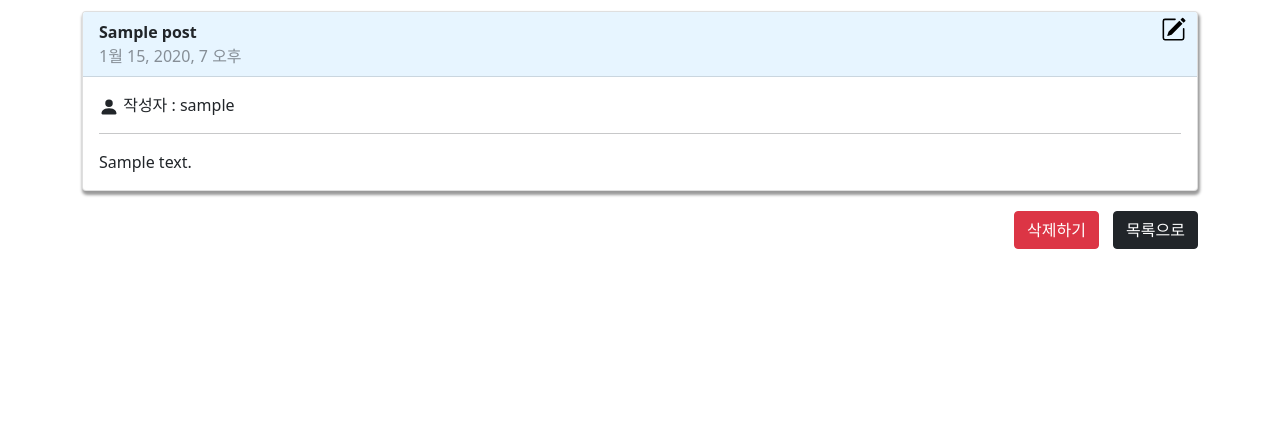
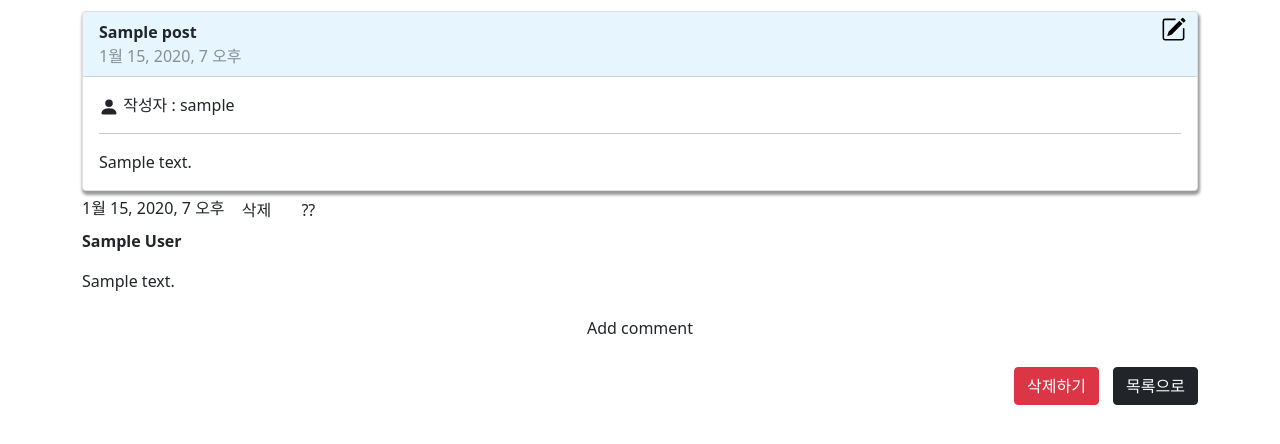
Before and after one commit to syoon0624/WebServiceProgramming, a Django app: page /blog/post/1/ in a window 1280 px wide. Shown: the part 195-639 px from the top of the page. Run offline with Django 3.2, Linux system fonts and the light colour scheme; tables that the repository leaves empty hold one stand-in row (values such as "Sample post"); some libraries are stand-ins or nearby versions.

Commit message:
feat: 댓글 기능 추가

```diff
--- a/blog/admin.py
+++ b/blog/admin.py
@@ -1,4 +1,6 @@
 from django.contrib import admin
-from .models import Post
+from .models import Post, Comment
+
 
 admin.site.register(Post)
+admin.site.register(Comment)
--- a/blog/models.py
+++ b/blog/models.py
@@ -18,3 +18,20 @@ class Post(models.Model):
 
     def __str__(self):
         return self.title
+
+    def approved_comments(self):
+      return self.comments.filter(approved_comment=True)
+
+class Comment(models.Model):
+    post = models.ForeignKey('blog.Post', on_delete=models.CASCADE, related_name='comments')
+    author = models.CharField(max_length=200)
+    text = models.TextField()
+    created_date = models.DateTimeField(default=timezone.now)
+    approved_comment = models.BooleanField(default=False)
+
+    def approve(self):
+        self.approved_comment = True
+        self.save()
+
+    def __str__(self):
+        return self.text
--- a/blog/templates/blog/post_detail.html
+++ b/blog/templates/blog/post_detail.html
@@ -33,7 +33,29 @@
       </div>
     </div>
   </div>
+
   </div>
+
+  {% for comment in post.comments.all %}
+    {% if user.is_authenticated or comment.approved_comment %}
+    <div class="comment">
+        <div class="date">
+            {{ comment.created_date }}
+            {% if comment.approved_comment %}
+                <a class="btn btn" href="{% url 'comment_remove' pk=comment.pk %}">삭제</a>
+                <a class="btn btn" href="{% url 'comment_approve' pk=comment.pk %}">??</a>
+            {% endif %}
+        </div>
+        <strong>{{ comment.author }}</strong>
+        <p>{{ comment.text|linebreaks }}</p>
+    </div>
+    {% endif %}
+  {% empty %}
+      <p>No comments here yet :(</p>
+  {% endfor %}
+
+  <a class="btn btn-default" href="{% url 'add_comment_to_post' pk=post.pk %}">Add comment</a>
+
 
   <div style="text-align: right;margin-top: 20px;">
     <a class="btn btn-danger" style="margin-right: 10px; color: white;"  data-toggle="modal" data-target="#delete_modal">삭제하기</a>
--- a/blog/templates/blog/post_list.html
+++ b/blog/templates/blog/post_list.html
@@ -12,6 +12,7 @@
         <div class="card-body">
             <h6 class="card-title" style="color: #868e96;">작성일: {{ post.published_date }}</h5>
             <span class="card-text" style="display:inline-block; max-width:400px; max-height: 100px; white-space:nowrap; overflow:hidden; text-overflow:ellipsis;">{{ post.text|linebreaksbr }}</span>
+            <a href="{% url 'post_detail' pk=post.pk %}">Comments: {{ post.comments.count }}</a>
             <div style="text-align: right;">
                 <a href="{% url 'post_detail' pk=post.pk%}" class="btn btn-primary">자세히 보기</a>
             </div>
--- a/blog/urls.py
+++ b/blog/urls.py
@@ -11,4 +11,8 @@ urlpatterns = [
     path('login/', views.login, name='login'),
     path('signup/', views.signup, name='signup'),
     path('logout/', views.logout, name='logout'),
+    path('blog/post/<int:pk>/comment/', views.add_comment_to_post, name='add_comment_to_post'),
+    path('comment/<int:pk>/approve/', views.comment_approve, name='comment_approve'),
+    path('comment/<int:pk>/remove/', views.comment_remove, name='comment_remove'),
+
 ]
--- a/blog/views.py
+++ b/blog/views.py
@@ -1,7 +1,7 @@
 from django.utils import timezone
-from .models import Post
+from .models import Post, Comment
 from django.shortcuts import render,get_object_or_404,redirect
-from .forms import PostForm
+from .forms import PostForm, CommentForm
 from django.contrib.auth.models import User
 from django.contrib import auth
 from django.contrib.auth.decorators import login_required
@@ -69,6 +69,31 @@ def post_remove(request, pk):
         messages.error(request, "본인 게시글이 아닙니다.")
         return redirect('post_detail', pk=post.pk)
 
+@login_required
+def add_comment_to_post(request, pk):
+    post = get_object_or_404(Post, pk=pk)
+    if request.method == "POST":
+        form = CommentForm(request.POST)
+        if form.is_valid():
+            comment = form.save(commit=False)
+            comment.post = post
+            comment.save()
+            return redirect('post_detail', pk=post.pk)
+    else:
+        form = CommentForm()
+    return render(request, 'blog/add_comment_to_post.html', {'form': form})
+
+@login_required
+def comment_approve(request, pk):
+    comment = get_object_or_404(Comment, pk=pk)
+    comment.approve()
+    return redirect('post_detail', pk=comment.post.pk)
+
+@login_required
+def comment_remove(request, pk):
+    comment = get_object_or_404(Comment, pk=pk)
+    comment.delete()
+    return redirect('post_detail', pk=comment.post.pk)
 
 def signup(request):
     # signup 으로 POST 요청이 왔을 때, 새로운 유저를 만드는 절차를 밟는다.
```
Also changed, not shown: blog/forms.py (+7 -1 lines), blog/templates/blog/add_comment_to_post.html (added, +9 -0 lines), blog/migrations/0002_comment.py (added).
